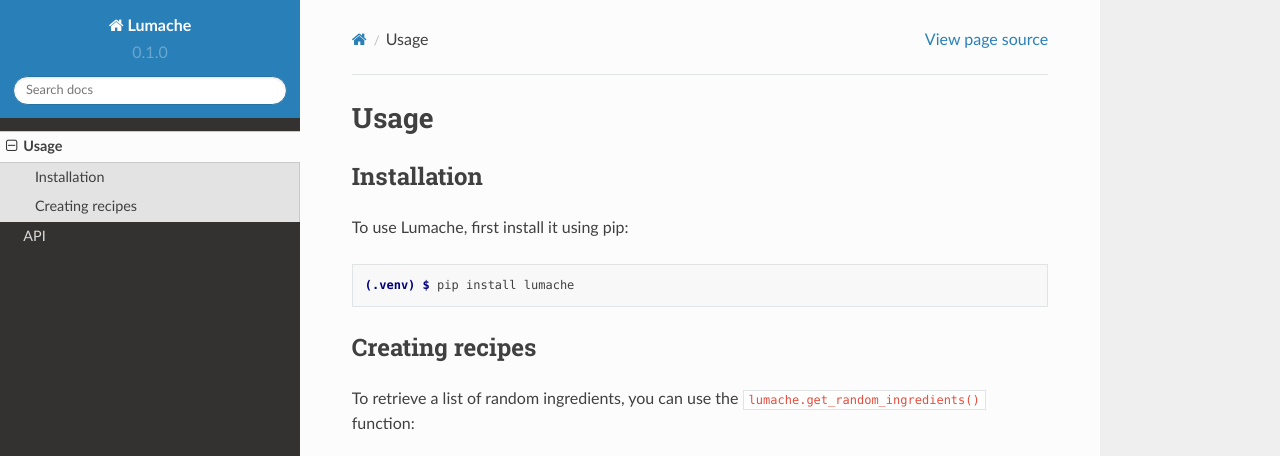
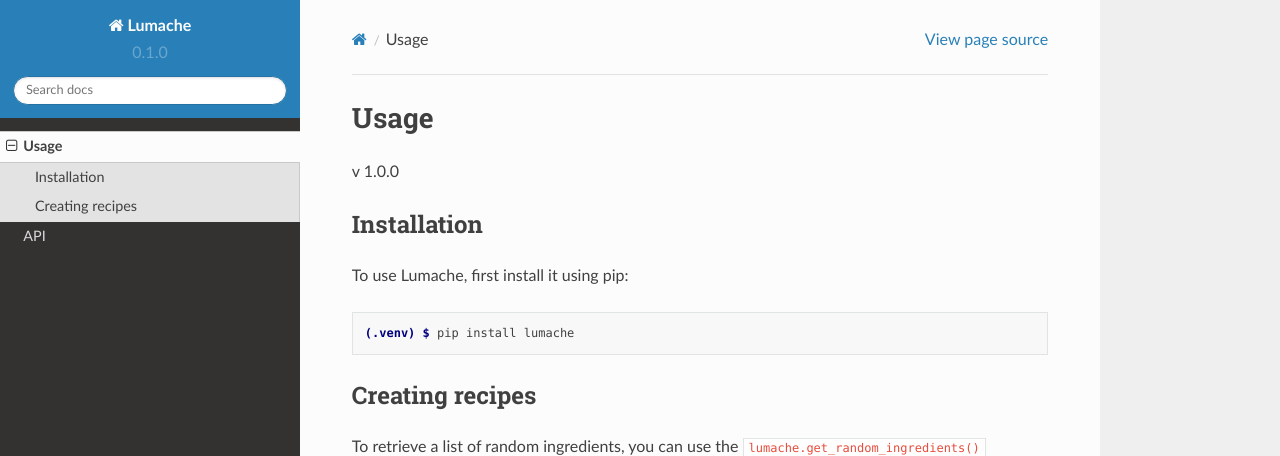
Before and after one commit to jaidisido/rtd-tutorial, a Sphinx documentation site: the page built from docs/source/usage.rst, in a window 1280 px wide and 1143 px high, cut to the strip 0-456 px from the top of the window. Built offline with Sphinx 7.4.7 and the Read the Docs theme 2.0.0, drawn with Linux system fonts in a browser that asks for light colours.

Commit message:
Update usage.rst

```diff
--- a/docs/source/usage.rst
+++ b/docs/source/usage.rst
@@ -1,5 +1,7 @@
 Usage
 =====
+
+v 1.0.0
 
 .. _installation:
 
```
